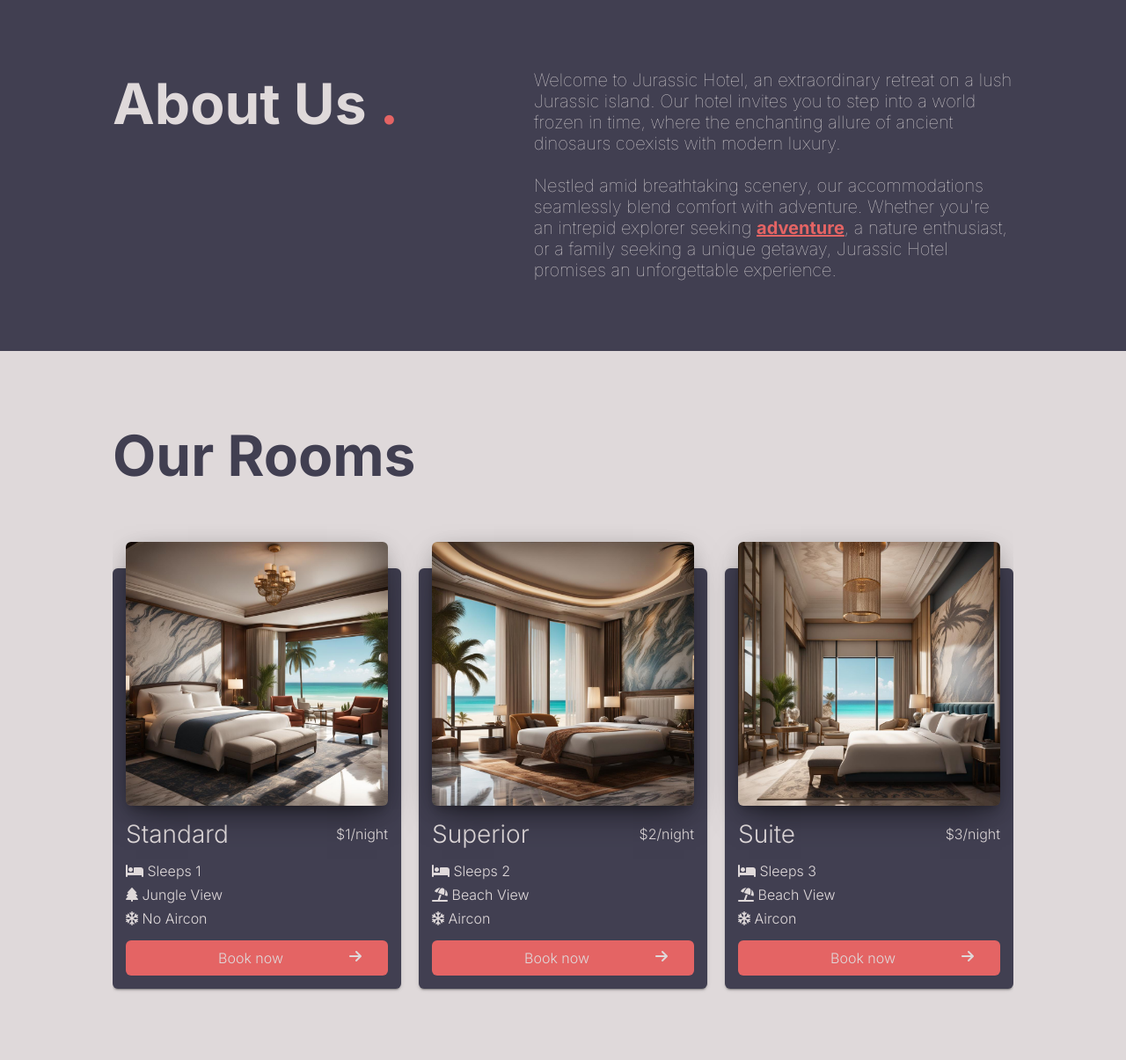
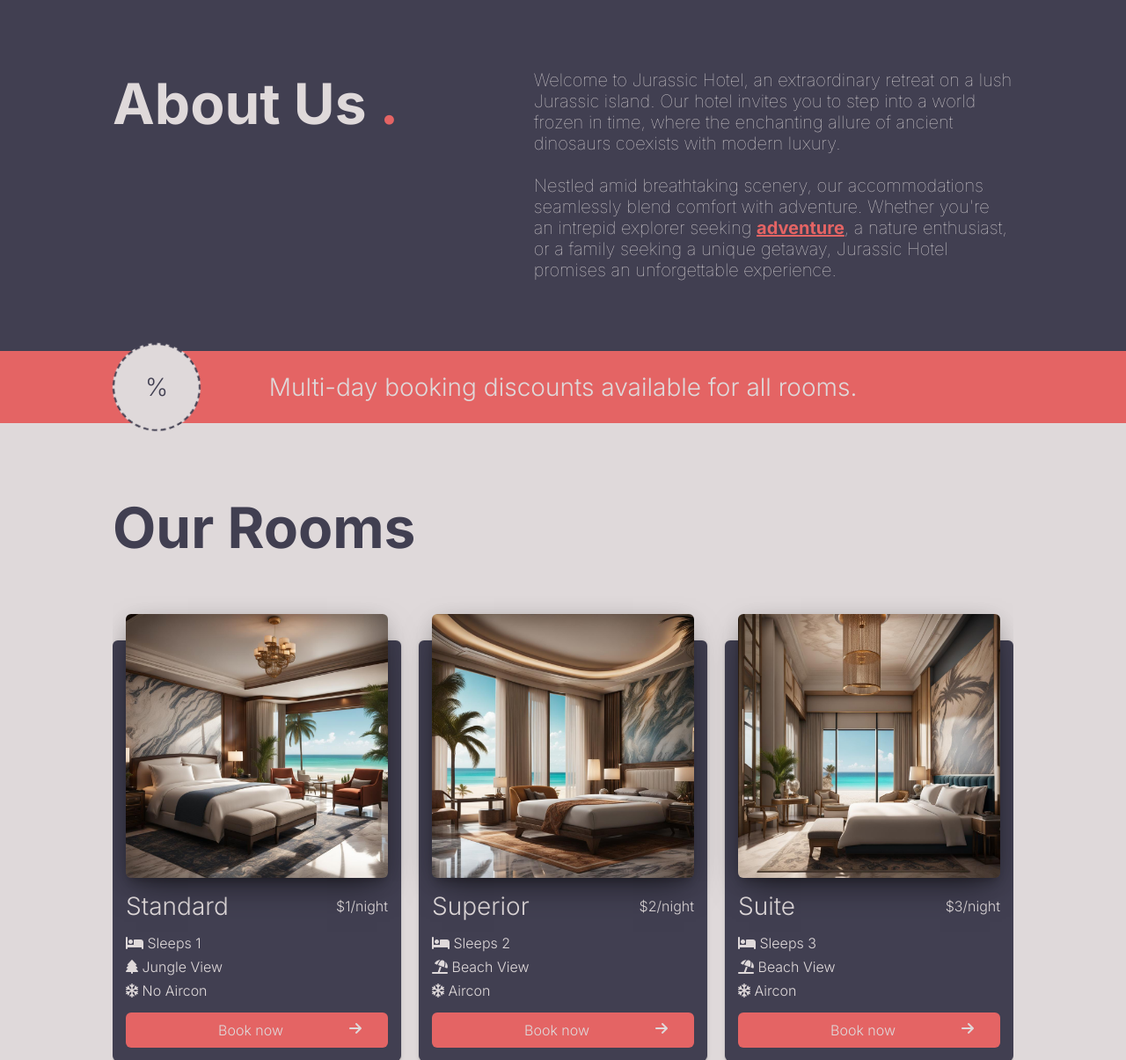
Before and after one commit to Karlsson2/yrgopelagoisland, a PHP site: page / in a window 1280 px wide. Shown: the part 809-2014 px from the top of the page at 88% size. Run offline with PHP 8.4, Linux system fonts and the light colour scheme; data comes from the database, SQL or seed files in the repository; data that the repository does not hold is empty; some libraries are stand-ins or nearby versions; some web fonts are replaced.

Commit message:
added cute little animation to index page for discounts

```diff
--- a/index.php
+++ b/index.php
@@ -23,7 +23,14 @@ $features = getallFeatures();
         </div>
     </div>
 </div>
-
+<div class="coral-background">
+    <div class="container index-discount-container">
+        <div class="discount-icon">
+            <div class="discount-icon-text">%</div>
+        </div>
+        <div class="index-discounts">Multi-day booking discounts available for all rooms.</div>
+    </div>
+</div>
 <div class="container light-background" id="rooms">
     <!-- Slider main container -->
     <div class=" room-container">
@@ -36,7 +43,8 @@ $features = getallFeatures();
                 <?php foreach ($rooms as $room) : ?>
                     <div class="room-card swiper-slide">
                         <div class="image-container">
-                            <div class="room-image" style="background-image:url(<?= $room["image1"] ?>); background-position: center;background-size: cover;"> </div>
+                            <div class="room-image" style="background-image:url(<?= $room["image1"] ?>); background-position: center;background-size: cover;">
+                            </div>
                         </div>
                         <div class="card-room-info">
                             <div class="info-head">
--- a/style.css
+++ b/style.css
@@ -389,6 +389,42 @@ input[type='text'] {
   flex-direction: column;
   gap: 7px;
 }
+.index-discount-container {
+  text-align: center;
+  font-size: 28px;
+  padding: 24px 0px;
+  display: flex;
+  justify-content: space-evenly;
+  align-items: center;
+  position: relative;
+}
+.discount-icon {
+  width: 100px;
+  height: 100px;
+  border-radius: 50%;
+  display: flex;
+  align-items: center;
+  justify-content: center;
+  background: var(--pearl);
+  color: var(--gun-powder);
+  border: 2px dashed var(--gun-powder);
+  padding: 10px;
+  animation: spin 10s infinite linear;
+  position: absolute;
+  left: 0px;
+}
+.discount-icon-text {
+  animation: spin 10s infinite reverse linear;
+  width: 100%;
+  border-radius: 50%;
+}
+
+@keyframes spin {
+  100% {
+    transform: rotate(1turn);
+  }
+}
+
 /**/
 /*about us*/
 .about-us-container {
@@ -786,6 +822,12 @@ input[type='checkbox']:checked {
   .activities-images {
     width: 100%;
   }
+
+  .discount-icon {
+    width: 50px;
+    height: 50px;
+    top: -25px;
+  }
   /*footer*/
   .sign-up form {
     flex-direction: column;
```
